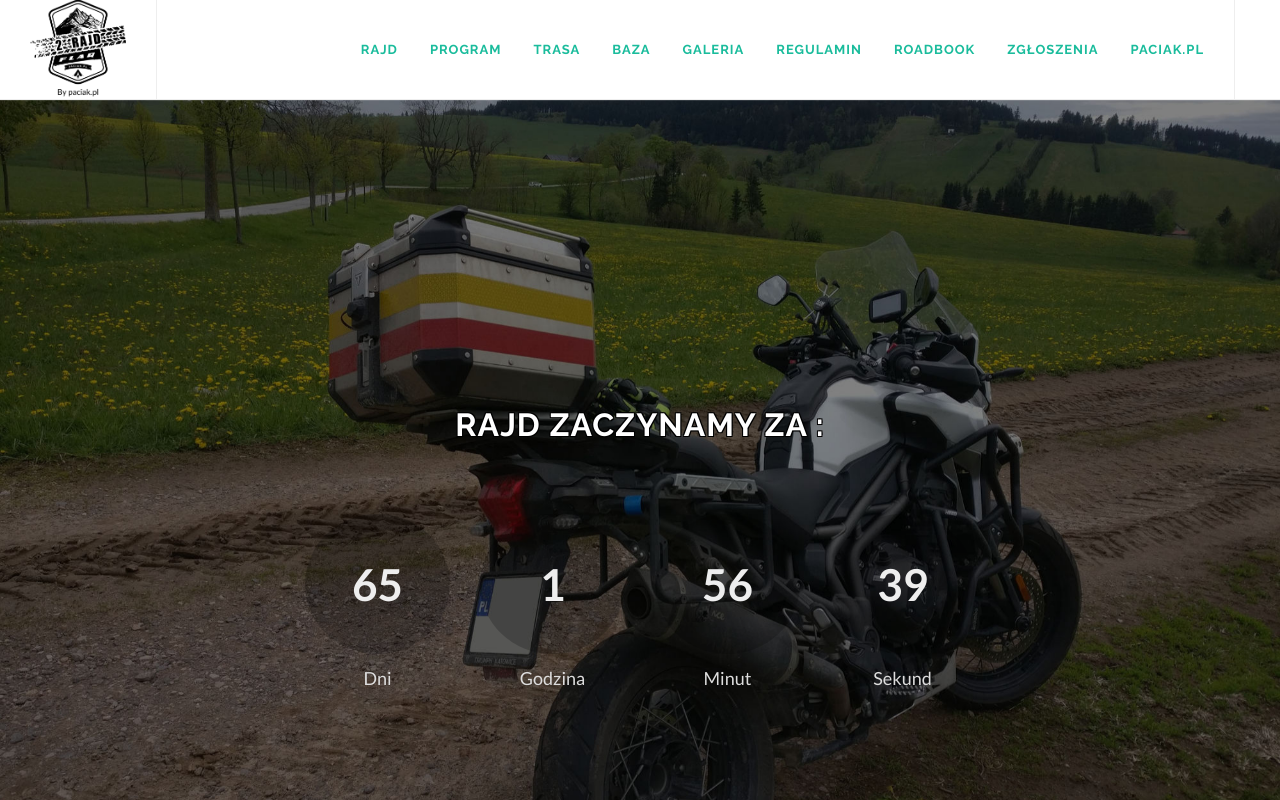
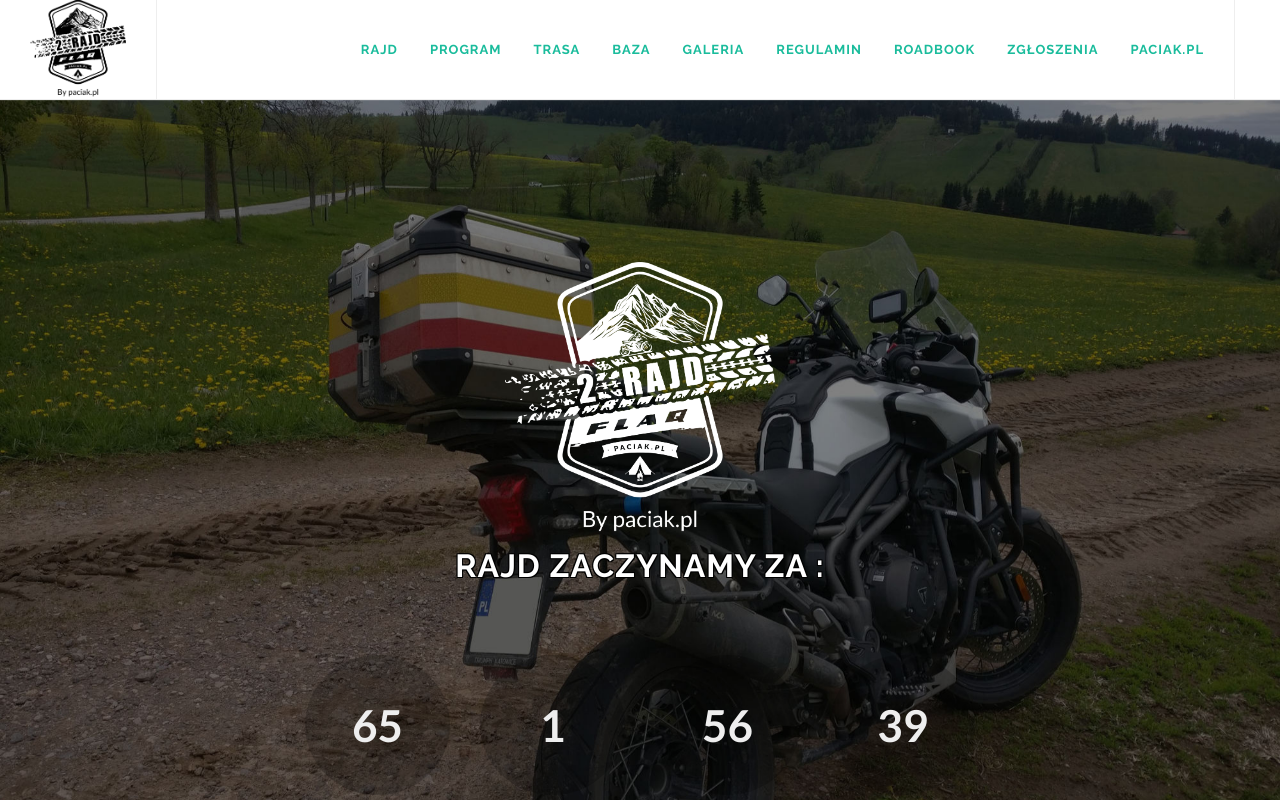
Before and after one commit to PaciakPL/RajdFlaqStrona, a plain HTML site: page index.html in a window 1280 px wide. Shown: the top 800 px of the page. Drawn offline with Linux system fonts and the light colour scheme.

Commit message:
Extend "Rajd zaczynamy za" with rally logo

```diff
--- a/index.html
+++ b/index.html
@@ -78,13 +78,13 @@
 			<div class="slider-parallax-inner">
 
 				<div class="container clearfix vertical-middle" style="z-index: 3;">
-
 					<div class="heading-block title-center nobottomborder"
 						style="text-shadow:
 							-1px -1px 0 #000,
 					 		1px -1px 0 #000,
 					 	 	-1px 1px 0 #000,
-						   	1px 1px 0 #000;">
+							   1px 1px 0 #000;">
+						<img src="images/logo_with_paciak.png" style="height: 20em ;filter: invert(100%); vertical-align: text-top;">
 						<h1>Rajd zaczynamy za :</h1>
 					</div>
 					<div id="countdown-ex1" class="countdown countdown-large coming-soon divcenter bottommargin" style="max-width:700px;"></div>
```
